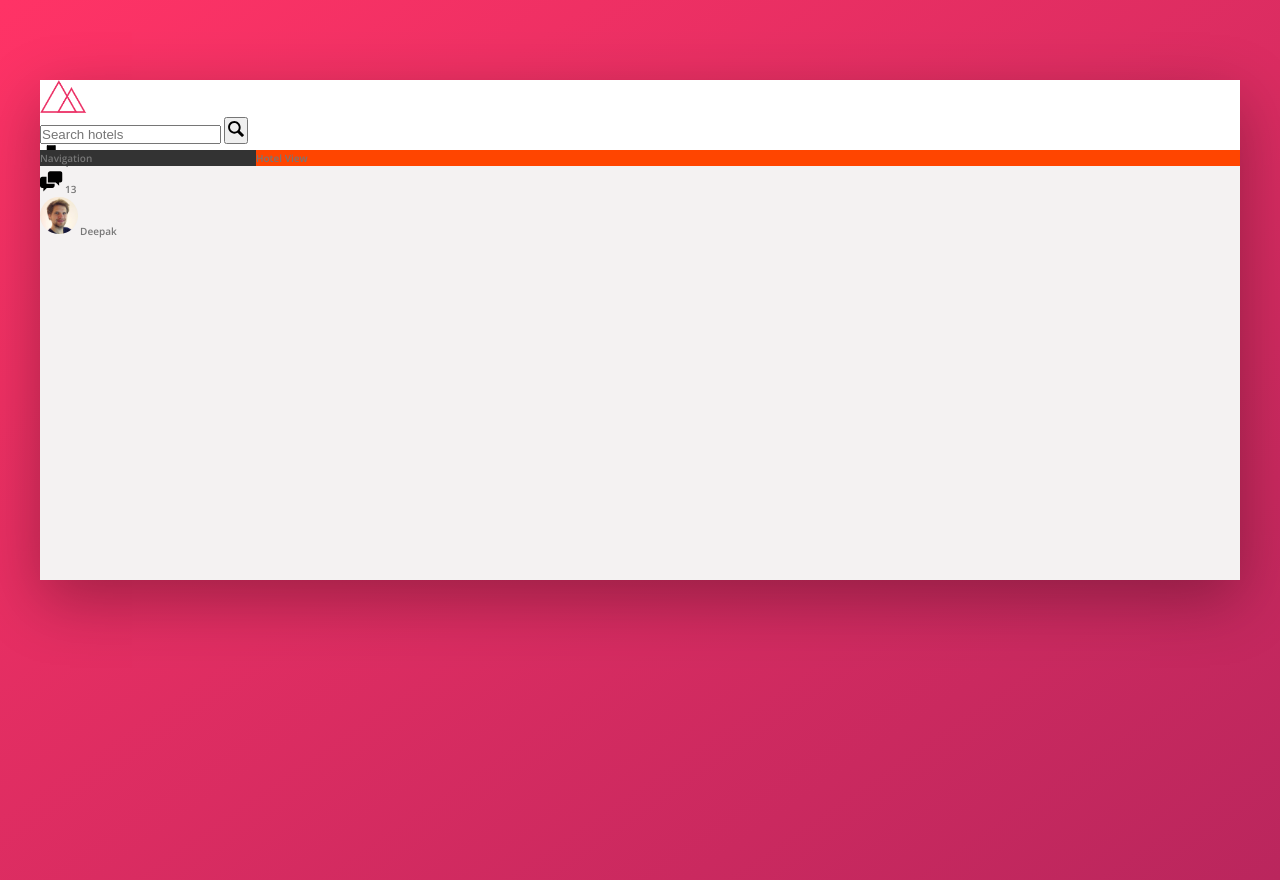
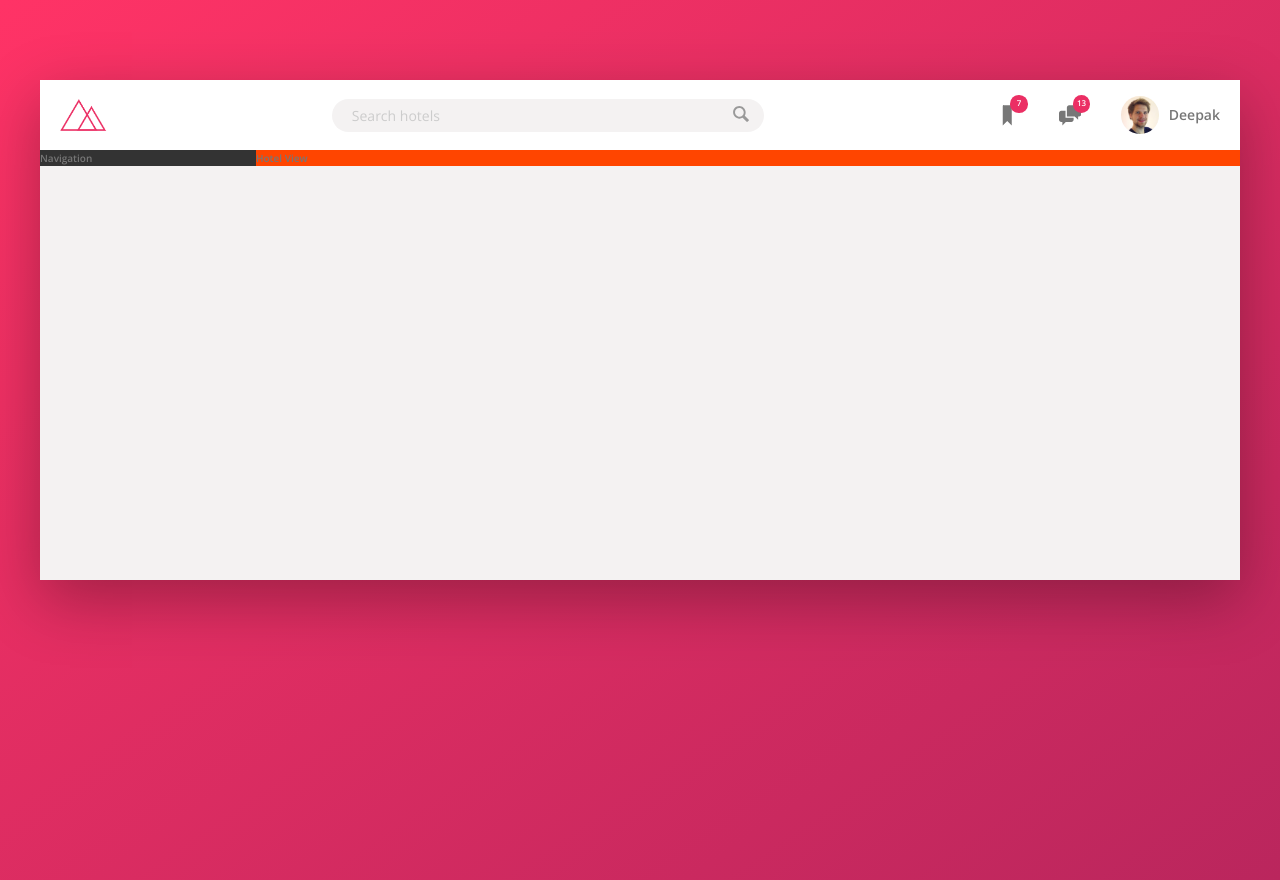
Before and after one commit to theWeboy/Voyager, a website: page index.html in a window 1280 px wide. Drawn offline with nearby package versions, Linux system fonts and the light colour scheme.

Commit message:
Style header

```diff
--- a/sass/_components.scss
+++ b/sass/_components.scss
@@ -3,21 +3,61 @@
 // LOGO
 .logo{
   height: 3.25rem;
+  margin-left: 2rem;
 }
 
 // SEARCH
 .search{
+  flex: 0 0 40%;
+
+  display: flex;
+  align-items: center;
+  justify-content: center;
+
   &__input{
+    font-family: inherit;
+    font-size: inherit;
+    background-color: var(--color-grey-light-2);
+    border: none;
+    padding: .7rem 2rem;
+    border-radius: 10rem;
+    width: 90%;
+    transition: all .2s;
+    margin-right: -3.25rem;
 
+    &:focus{
+      outline: none;
+      width: 100%;
+      background-color: var(--color-grey-light-3);
+    }
+
+    &::-webkit-input-placeholder{
+      font-weight: 100;
+      color: var(--color-grey-light-4);
+    }
+  }
+
+  &__input:focus + &__butoon{
+    background-color: var(--color-grey-light-3);
   }
 
   &__button{
+    border: none;
+    background-color: var(--color-grey-light-2);
 
+    &:focus{
+      outline: none;
+    }
+
+    &:active{
+      transform: translateY(2px);
+    }
   }
 
   &__icon{
     height: 2rem;
     width: 2rem;
+    fill: var(--color-grey-dark-3);
   }
 }
 
@@ -25,29 +65,52 @@
 
 // USER NAV
 .user-nav{
+  align-self: stretch;
+  display: flex;
+  align-items: center;
+
+  & > *{
+    padding: 0 2rem;
+    cursor: pointer;
+    height: 100%;
+    display: flex;
+    align-items: center;
+  }
+
+  & > *:hover{
+    background-color: var(--color-grey-light-2);
+  }
+
   &__icon-box{
-
+    position: relative;
   }
 
   &__icon{
     height: 2.25rem;
     width: 2.25rem;
+    fill: var(--color-grey-dark-2);
   }
 
   &__notification{
+    font-size: .8rem;
+    height: 1.75rem;
+    width: 1.75rem;
+    border-radius: 50%;
+    background-color: var(--color-primary);
+    color: #fff;
+    position: absolute;
+    top: 1.5rem;
+    right: 1.1rem;
 
-  }
-
-  &__user{
-
+    display: flex;
+    justify-content: center;
+    align-items: center;
   }
 
   &__user-photo{
     height: 3.75rem;
     border-radius: 50%;
+    margin-right: 1rem;
   }
 
-  &__user-name{
-
-  }
 }
--- a/sass/_layout.scss
+++ b/sass/_layout.scss
@@ -8,9 +8,13 @@
 }
 
 .header{
+  font-size: 1.4rem;
   height: 7rem;
   background-color: #fff;
   border-bottom: var(--color-grey-light-2);
+  display: flex;
+  justify-content: space-between;
+  align-items: center;
 }
 
 .content{
```
Also changed, not shown: css/style.css.
